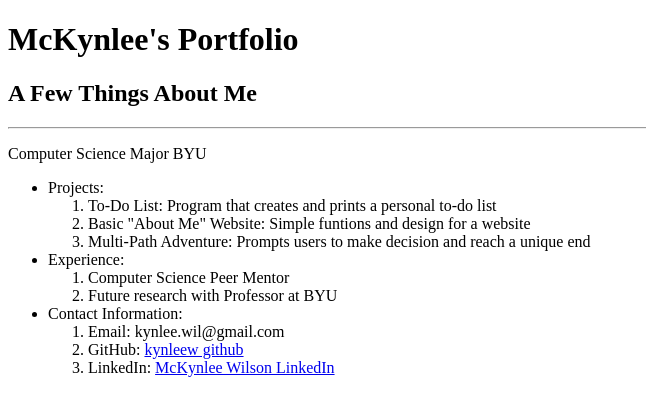
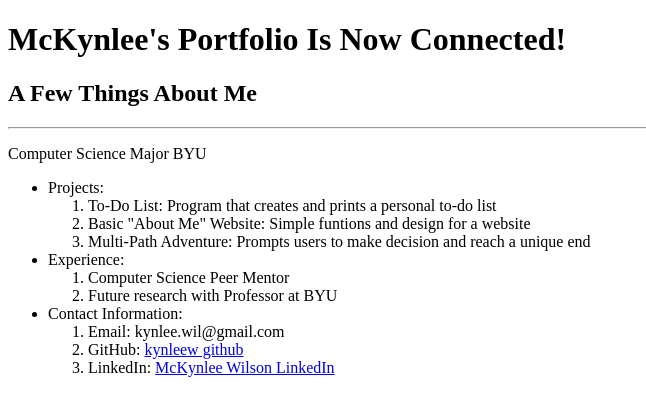
Before and after one commit to kynleew/portfolio, a plain HTML site: page index.html in a window 1280 px wide. Shown: the whole page, without its empty margins (0-646 px from the left). Drawn offline with Linux system fonts and the light colour scheme.

Commit message:
Uploaded it and added a change

```diff
--- a/index.html
+++ b/index.html
@@ -4,7 +4,7 @@
         <title>McKynlee's Portfolio</title>
     </head>
     <body>
-        <h1>McKynlee's Portfolio</h1>
+        <h1>McKynlee's Portfolio Is Now Connected!</h1>
         <h2>A Few Things About Me</h2><hr>
         <p>Computer Science Major BYU</p>
         <ul>
```
